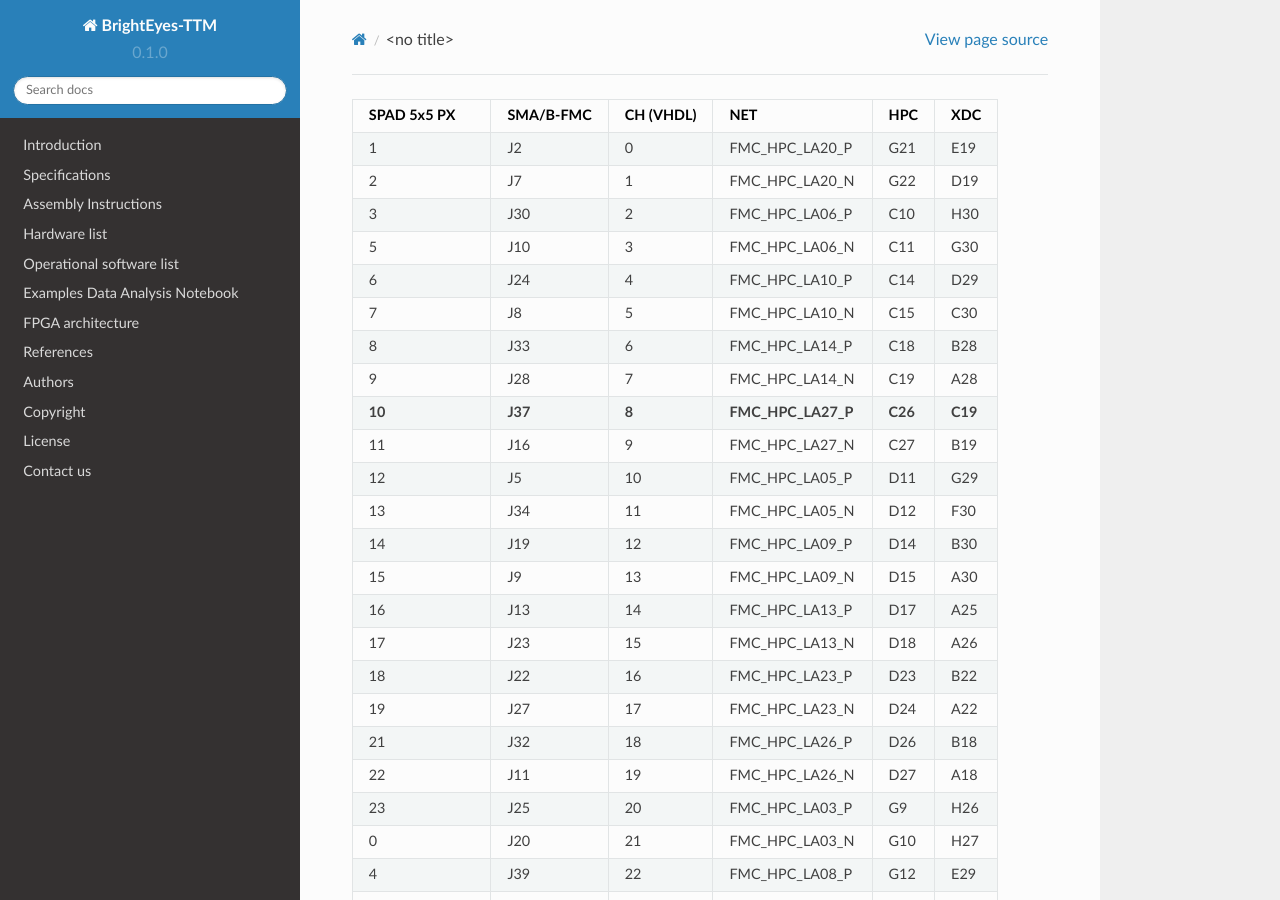
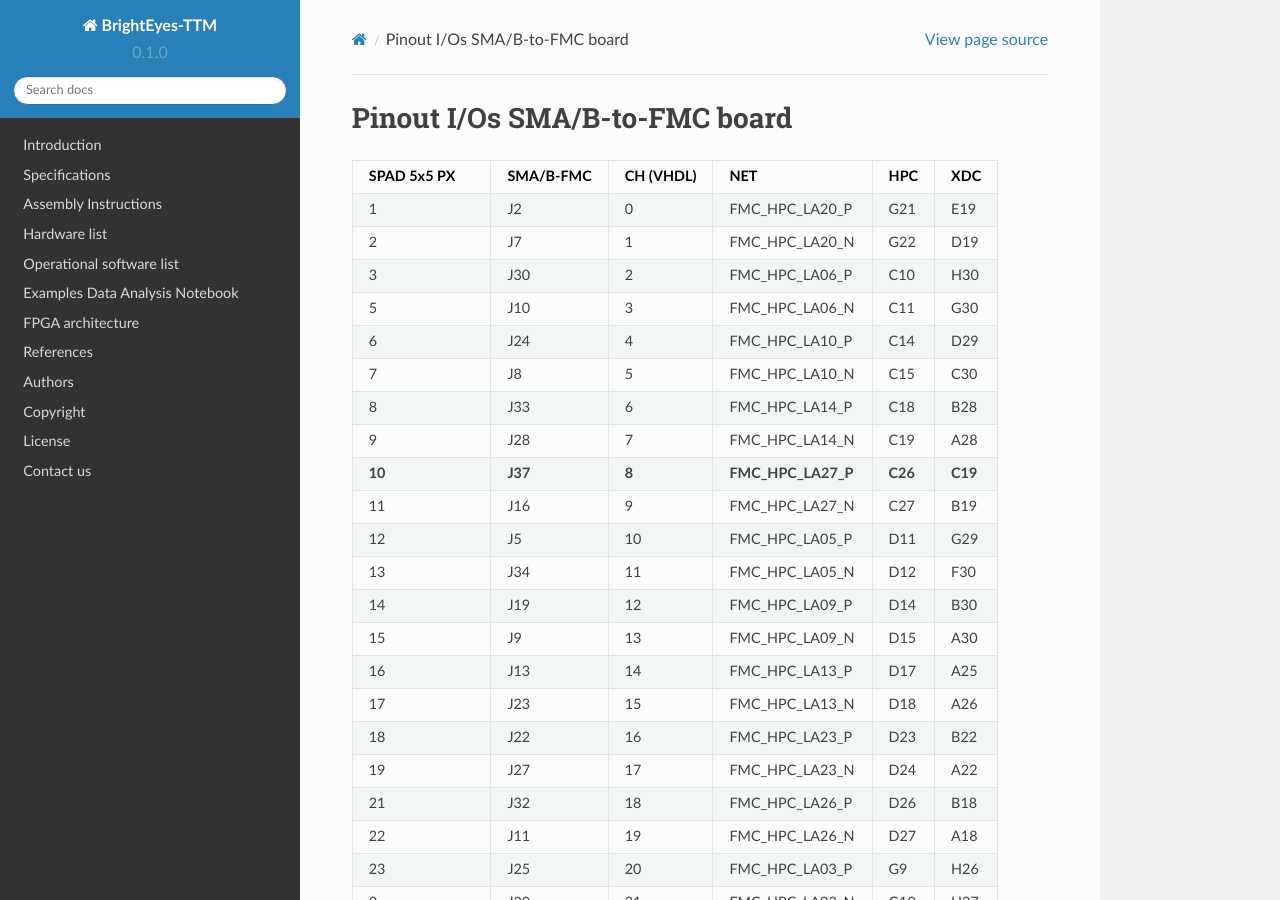
Before and after one commit to mattia-donato/BrightEyes-TTM-docs, a Sphinx documentation site: the page built from docs/source/pinout5x5.md, in a window 1280 px wide and 900 px high. Built offline with Sphinx 7.4.7 and the Read the Docs theme 2.0.0, drawn with Linux system fonts in a browser that asks for light colours.

Commit message:
Update pinout5x5.md

```diff
--- a/docs/source/pinout5x5.md
+++ b/docs/source/pinout5x5.md
@@ -1,3 +1,5 @@
+## Pinout I/Os SMA/B-to-FMC board
+
 |   **SPAD 5x5 PX**   | **SMA/B-FMC** | **CH  (VHDL)** |       **NET**      | **HPC** | **XDC** |
 |:-------------------:|:-------------:|:--------------:|:------------------:|:-------:|:-------:|
 |          1          |       J2      |        0       |   FMC_HPC_LA20_P   |   G21   |   E19   |
```
